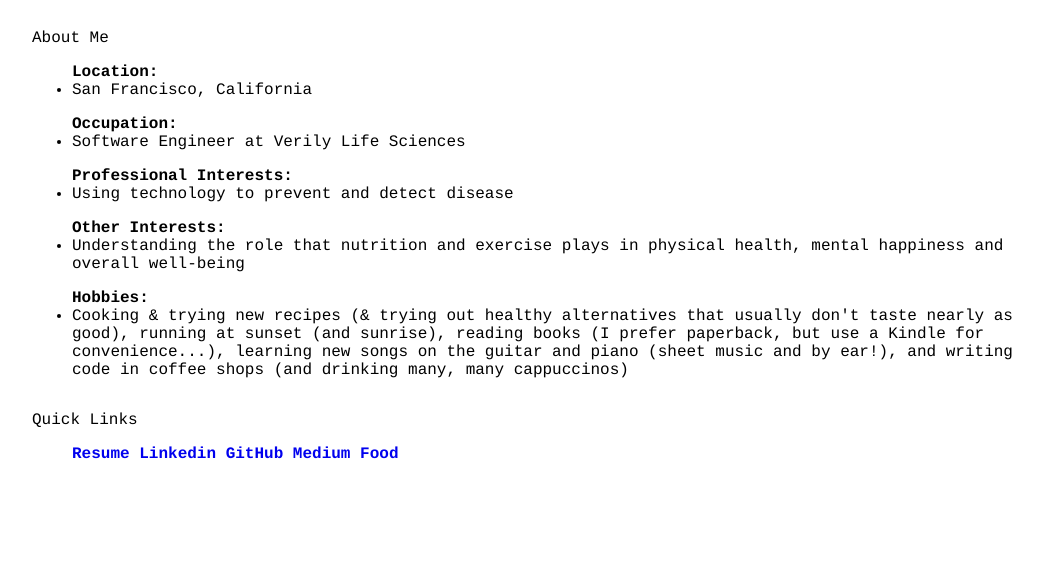
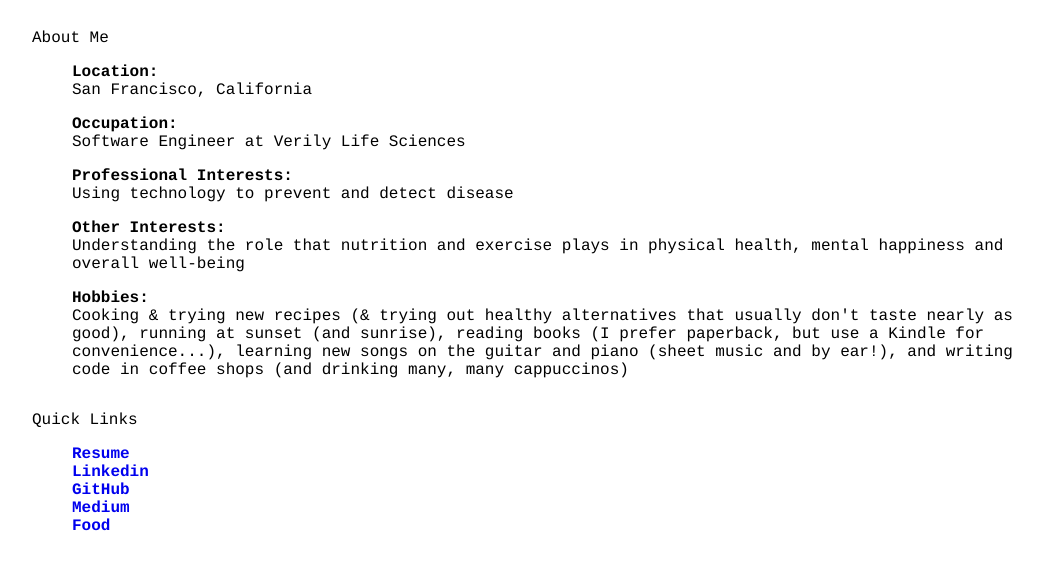
Before and after one commit to jamiemyu/sitev2, a plain HTML site: page index.html in a window 1280 px wide. Shown: the part 72-642 px from the top of the page, without its empty margins (96-1139 px from the left). Drawn offline with nearby package versions, Linux system fonts and the light colour scheme.

Commit message:
update to CSS

```diff
--- a/assets/stylesheets/main.css
+++ b/assets/stylesheets/main.css
@@ -3,6 +3,10 @@ body {
         margin-left: 128px;
         margin-right: 128px;
         padding-top: 24px;
+}
+
+ul {
+    list-style-type: none;
 }
 
 #blurb {
@@ -15,7 +19,6 @@ body {
 }
 
 .label {
-        display: inline-block;
         font-weight: bold;
 }
 
```
Also changed, not shown: 4 other files.
